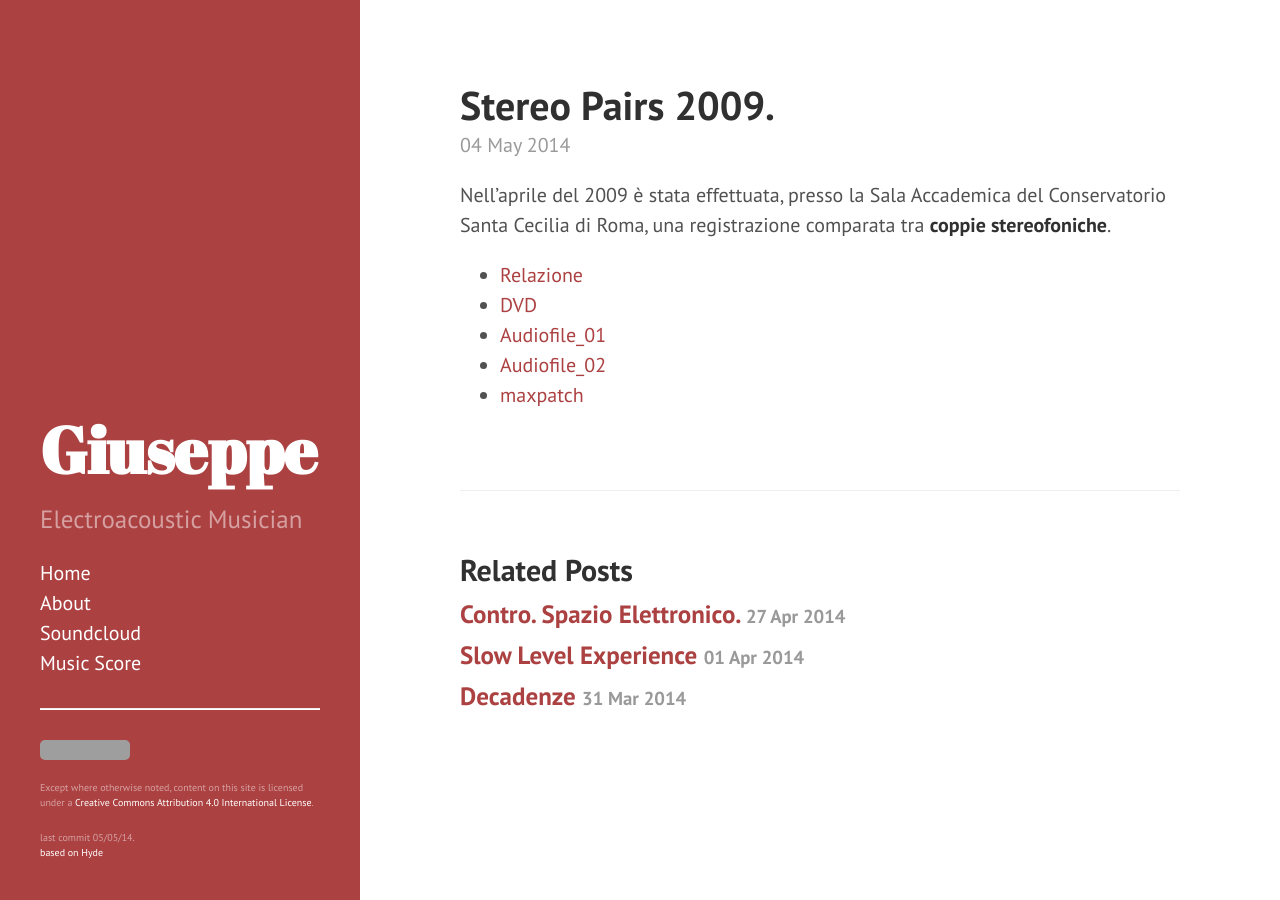
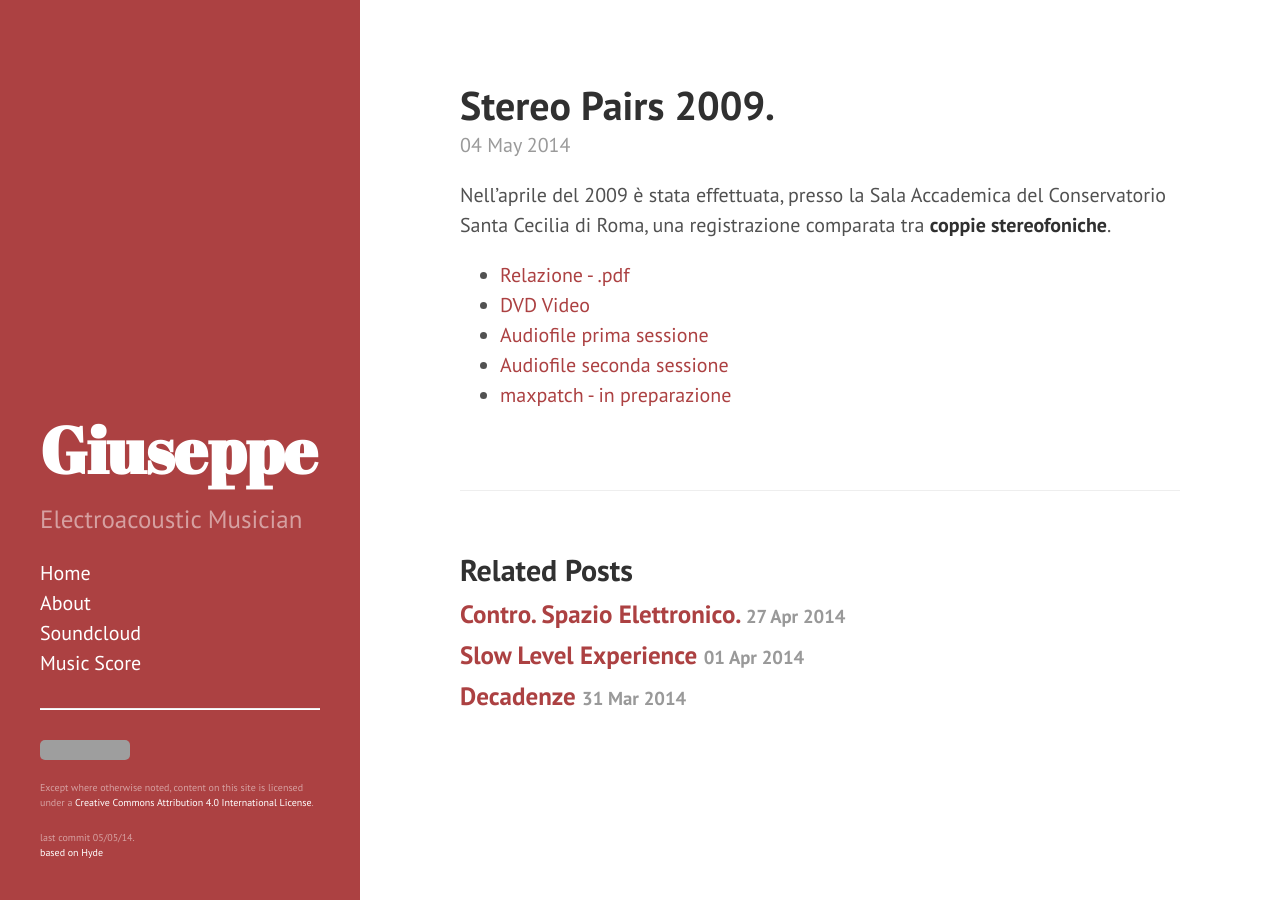
Before and after one commit to grammaton/grammaton.github.io, a Jekyll site: the page built from _posts/2014-05-04-StereoPairs2009.md, in a window 1280 px wide. Built offline with Jekyll 4.4.1, drawn with Linux system fonts in a browser that asks for light colours; Markdown is read by kramdown in place of the engine named in the settings; grey boxes are pictures that could not be loaded.

Commit message:
stereo pairs

```diff
--- a/_posts/2014-05-04-StereoPairs2009.md
+++ b/_posts/2014-05-04-StereoPairs2009.md
@@ -5,8 +5,8 @@ title: Stereo Pairs 2009.
 
 Nell'aprile del 2009 è stata effettuata, presso la Sala Accademica del Conservatorio Santa Cecilia di Roma, una registrazione comparata tra **coppie stereofoniche**.
 
- - [Relazione](https://www.academia.edu/6599711/Stereo_Pairs_-_2009)
- - [DVD](http://www.giuseppesilvi.com/__depot/2009_STEREOPAIRS/STEREO_PAIRS_2009_DVD.zip)
- - [Audiofile_01](http://www.giuseppesilvi.com/__depot/2009_STEREOPAIRS/AUDIOFILES/SESSION0NE.zip)
- - [Audiofile_02](http://www.giuseppesilvi.com/__depot/2009_STEREOPAIRS/AUDIOFILES/SESSIONTWO.zip)
- - [maxpatch](#)
+ - [Relazione - .pdf](https://www.academia.edu/6599711/Stereo_Pairs_-_2009)
+ - [DVD Video](http://www.giuseppesilvi.com/__depot/2009_STEREOPAIRS/STEREO_PAIRS_2009_DVD.zip)
+ - [Audiofile prima sessione](http://www.giuseppesilvi.com/__depot/2009_STEREOPAIRS/AUDIOFILES/SESSION0NE.zip)
+ - [Audiofile seconda sessione](http://www.giuseppesilvi.com/__depot/2009_STEREOPAIRS/AUDIOFILES/SESSIONTWO.zip)
+ - [maxpatch - in preparazione](#)
```
